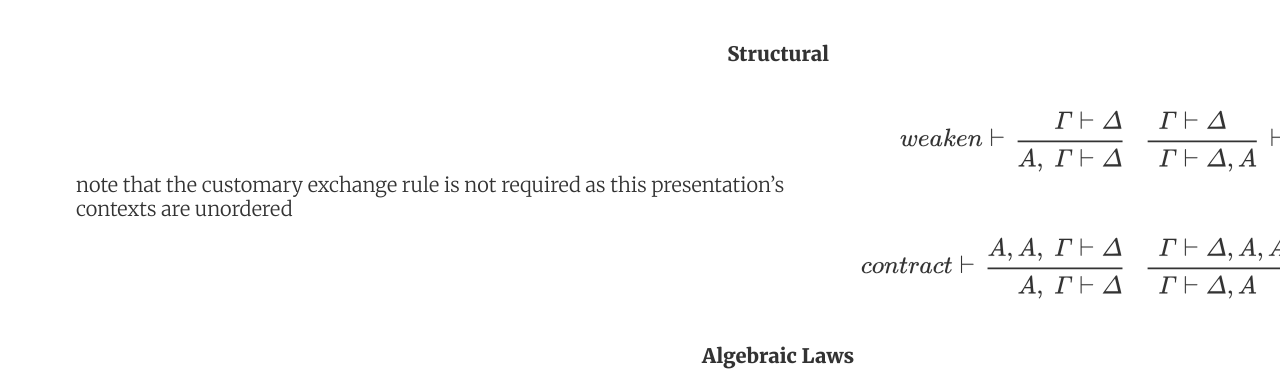
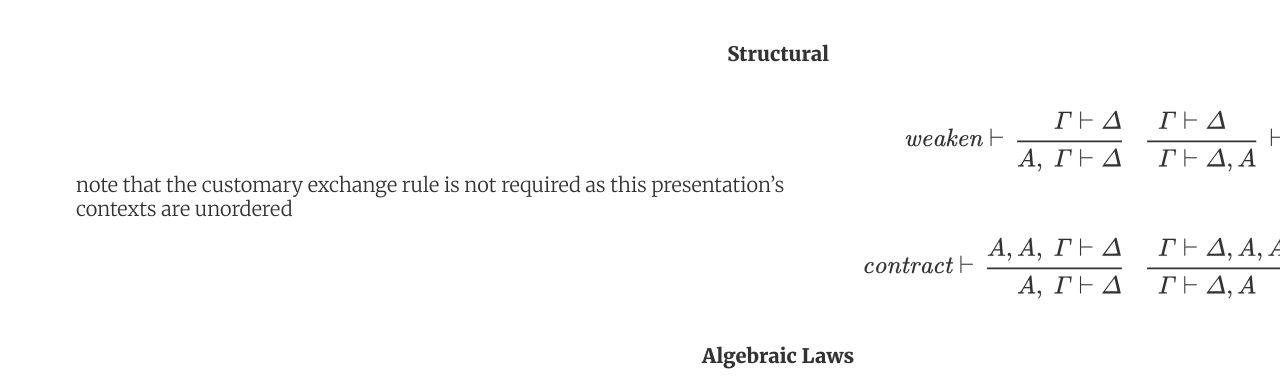
Before and after one commit to robrix/robrix.github.io, a Jekyll site: the page docs/posts/2021-06-07-duality/index.html, which Jekyll copies as it is, in a window 1280 px wide and 900 px high, scrolled down 3850 px. Shown: the part 150-538 px from the top of the window. Built offline with Jekyll 4.4.1, drawn with Linux system fonts in a browser that asks for light colours.

Commit message:
Multi-letter variable names, what a concept.

```diff
--- a/docs/posts/2021-06-07-duality/index.html
+++ b/docs/posts/2021-06-07-duality/index.html
@@ -628,14 +628,14 @@
         \begin{prooftree}
         \hskip -10pt
         \def\labelSpacing{8pt}
-        \LeftLabel{$weaken ⊢$}
+        \LeftLabel{$\mathit{weaken} ⊢$}
         \Axiom$\fCenter Γ ⊢ Δ$
         \UnaryInf$A, \fCenter Γ ⊢ Δ$
         \end{prooftree}
         \begin{prooftree}
         \hskip 10pt
         \def\labelSpacing{8pt}
-        \RightLabel{$\ ⊢ weaken$}
+        \RightLabel{$\ ⊢ \mathit{weaken}$}
         \Axiom$\fCenter Γ ⊢ Δ$
         \UnaryInf$\fCenter Γ ⊢ Δ, A$
         \end{prooftree}
@@ -648,14 +648,14 @@
         \begin{prooftree}
         \hskip -10pt
         \def\labelSpacing{8pt}
-        \LeftLabel{$contract ⊢$}
+        \LeftLabel{$\mathit{contract} ⊢$}
         \Axiom$A, A, \fCenter Γ ⊢ Δ$
         \UnaryInf$A, \fCenter Γ ⊢ Δ$
         \end{prooftree}
         \begin{prooftree}
         \hskip 10pt
         \def\labelSpacing{8pt}
-        \RightLabel{$\ ⊢ contract$}
+        \RightLabel{$\ ⊢ \mathit{contract}$}
         \Axiom$\fCenter Γ ⊢ Δ, A, A$
         \UnaryInf$\fCenter Γ ⊢ Δ, A$
         \end{prooftree}
```
Also changed, not shown: docs/feed.xml (+4 -4 lines), posts/2021-06-07-duality.md (+4 -4 lines).
